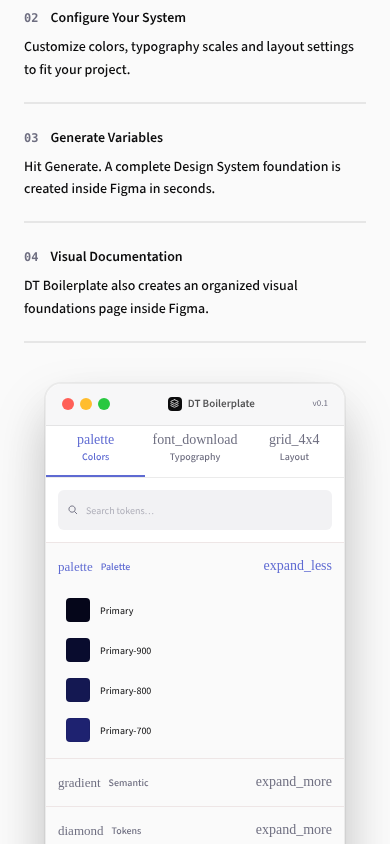
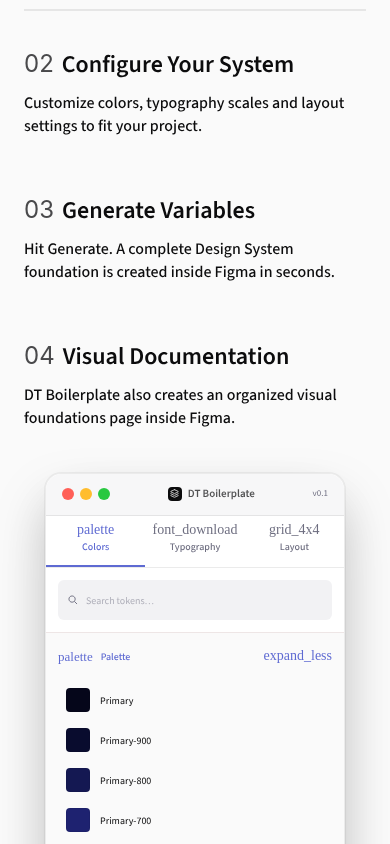
Before and after one commit to oCrisArts/DT-BoilerplateLP, a React (Vite) app: page / in a window 390 px wide. Shown: the part 2900-3744 px from the top of the page. Built offline with nearby package versions, Linux system fonts and the light colour scheme; a web font is replaced by a local one.

Commit message:
ajustes na aba 4

```diff
--- a/src/app/App.tsx
+++ b/src/app/App.tsx
@@ -1118,20 +1118,63 @@ function VariablesPanelMockup({ modules }: { modules: VariableModule[] }) {
   );
 }
 
-function VisualDocumentationPreview() {
+function VisualDocumentationPreview({ isActive }: { isActive: boolean }) {
   const [activePreview, setActivePreview] = useState(0);
+  const [autoplayKey, setAutoplayKey] = useState(0);
+  const [isHovered, setIsHovered] = useState(false);
+  const [isFocused, setIsFocused] = useState(false);
+  const [isDocumentHidden, setIsDocumentHidden] = useState(
+    typeof document !== "undefined" ? document.hidden : false,
+  );
+  const reduceMotion = useReducedMotion();
   const preview = VISUAL_DOC_PREVIEWS[activePreview] ?? VISUAL_DOC_PREVIEWS[0];
+
+  useEffect(() => {
+    const handleVisibilityChange = () => {
+      setIsDocumentHidden(document.hidden);
+    };
+
+    document.addEventListener("visibilitychange", handleVisibilityChange);
+    return () => document.removeEventListener("visibilitychange", handleVisibilityChange);
+  }, []);
+
+  useEffect(() => {
+    if (reduceMotion || !isActive || isHovered || isFocused || isDocumentHidden) return;
+
+    const intervalId = window.setInterval(() => {
+      setActivePreview((current) => (current + 1) % VISUAL_DOC_PREVIEWS.length);
+    }, 4000);
+
+    return () => window.clearInterval(intervalId);
+  }, [autoplayKey, isActive, isDocumentHidden, isFocused, isHovered, reduceMotion]);
+
+  const restartAutoplay = () => {
+    setAutoplayKey((current) => current + 1);
+  };
+
   const goToPrevious = () => {
     setActivePreview((current) =>
       current === 0 ? VISUAL_DOC_PREVIEWS.length - 1 : current - 1,
     );
+    restartAutoplay();
   };
   const goToNext = () => {
     setActivePreview((current) => (current + 1) % VISUAL_DOC_PREVIEWS.length);
+    restartAutoplay();
   };
 
   return (
-    <div className="relative flex w-full max-w-[846px] flex-col items-center px-12 sm:px-16">
+    <div
+      className="relative flex w-full max-w-[846px] flex-col items-center px-12 sm:px-16"
+      onMouseEnter={() => setIsHovered(true)}
+      onMouseLeave={() => setIsHovered(false)}
+      onFocusCapture={() => setIsFocused(true)}
+      onBlurCapture={(event) => {
+        if (!event.currentTarget.contains(event.relatedTarget as Node | null)) {
+          setIsFocused(false);
+        }
+      }}
+    >
       <button
         type="button"
         aria-label="Previous visual documentation preview"
@@ -1141,7 +1184,7 @@ function VisualDocumentationPreview() {
         <MI icon="chevron_left" size={28} style={{ color: "#5E6AD2" }} />
       </button>
 
-      <div className="aspect-[846/500] w-full overflow-hidden bg-white shadow-[0px_20px_20px_rgba(5,13,29,0.20)]">
+      <div className="aspect-[846/500] w-full overflow-hidden">
         <AnimatePresence mode="wait" initial={false}>
           <motion.img
             key={preview.src}
@@ -1173,7 +1216,10 @@ function VisualDocumentationPreview() {
             type="button"
             aria-label={`Show visual documentation preview ${index + 1}`}
             aria-current={activePreview === index}
-            onClick={() => setActivePreview(index)}
+            onClick={() => {
+              setActivePreview(index);
+              restartAutoplay();
+            }}
             className="flex h-12 w-12 items-center justify-center rounded-lg focus-visible:outline focus-visible:outline-2 focus-visible:outline-offset-2 focus-visible:outline-accent"
           >
             <span
@@ -1600,7 +1646,7 @@ export default function App() {
         id="how-it-works"
         className="py-20 lg:py-28 bg-background border-t border-border"
       >
-        <div className="max-w-7xl mx-auto px-6">
+        <div className="max-w-[1680px] mx-auto px-6">
           <ScrollReveal className="mb-14 text-center">
             <span className="sr-only">
               How it works
@@ -1611,33 +1657,33 @@ export default function App() {
           </ScrollReveal>
 
           {/* Tabbed interface */}
-          <div className="flex flex-col gap-10 items-center">
+          <div className="flex flex-col gap-6 items-center">
             {/* Tab buttons */}
-            <div className="grid grid-cols-1 sm:grid-cols-2 lg:grid-cols-4 gap-6 w-full max-w-[1116px]">
+            <div className="grid grid-cols-1 sm:grid-cols-2 lg:grid-cols-4 gap-6 w-full">
               {STEPS.map((step, index) => (
                 <button
                   key={step.num}
                   onClick={() => setActiveStep(index)}
-                  className={`text-left p-0 border-b-2 pb-5 transition-all ${
+                  className={`min-h-[122px] text-left border-b-2 px-0 py-3 transition-colors ${
                     activeStep === index
                       ? 'border-accent'
-                      : 'border-border hover:border-accent/30'
+                      : 'border-transparent'
                   }`}
                 >
-                  <div className="flex items-center gap-3 mb-2">
+                  <div className="mb-2 flex items-center gap-2">
                     <span
-                      className="text-xs font-bold font-mono"
-                      style={{ color: activeStep === index ? "#5E6AD2" : "#6e6e80" }}
+                      className="font-sans text-2xl font-normal leading-none"
+                      style={{ color: activeStep === index ? "#5E6AD2" : "#49494b" }}
                     >
                       {step.num}
                     </span>
                     <h3
-                      className="text-sm font-semibold text-foreground"
+                      className="text-2xl font-semibold leading-none text-foreground"
                     >
                       {step.title}
                     </h3>
                   </div>
-                  <p className="text-sm text-muted-foreground leading-relaxed">
+                  <p className="max-w-[347px] pt-2 text-base leading-[22.75px] text-muted-foreground">
                     {step.desc}
                   </p>
                 </button>
@@ -1645,7 +1691,7 @@ export default function App() {
             </div>
 
             {/* Tab content */}
-            <div className="relative w-full min-h-[660px] sm:min-h-[620px] lg:min-h-[590px]">
+            <div className="relative w-full min-h-[620px] sm:min-h-[590px]">
               {STEPS.map((step, index) => (
                 <motion.div
                   key={step.num}
@@ -1659,7 +1705,7 @@ export default function App() {
                   transition={{ duration: reduceMotion ? 0 : 0.36, ease: [0.22, 1, 0.36, 1] }}
                 >
                   {index === 3 ? (
-                    <VisualDocumentationPreview />
+                    <VisualDocumentationPreview isActive={activeStep === 3} />
                   ) : index === 2 ? (
                     <div className="w-full max-w-4xl drop-shadow-2xl">
                       <VariablesPanelMockup modules={variableModules} />
```
